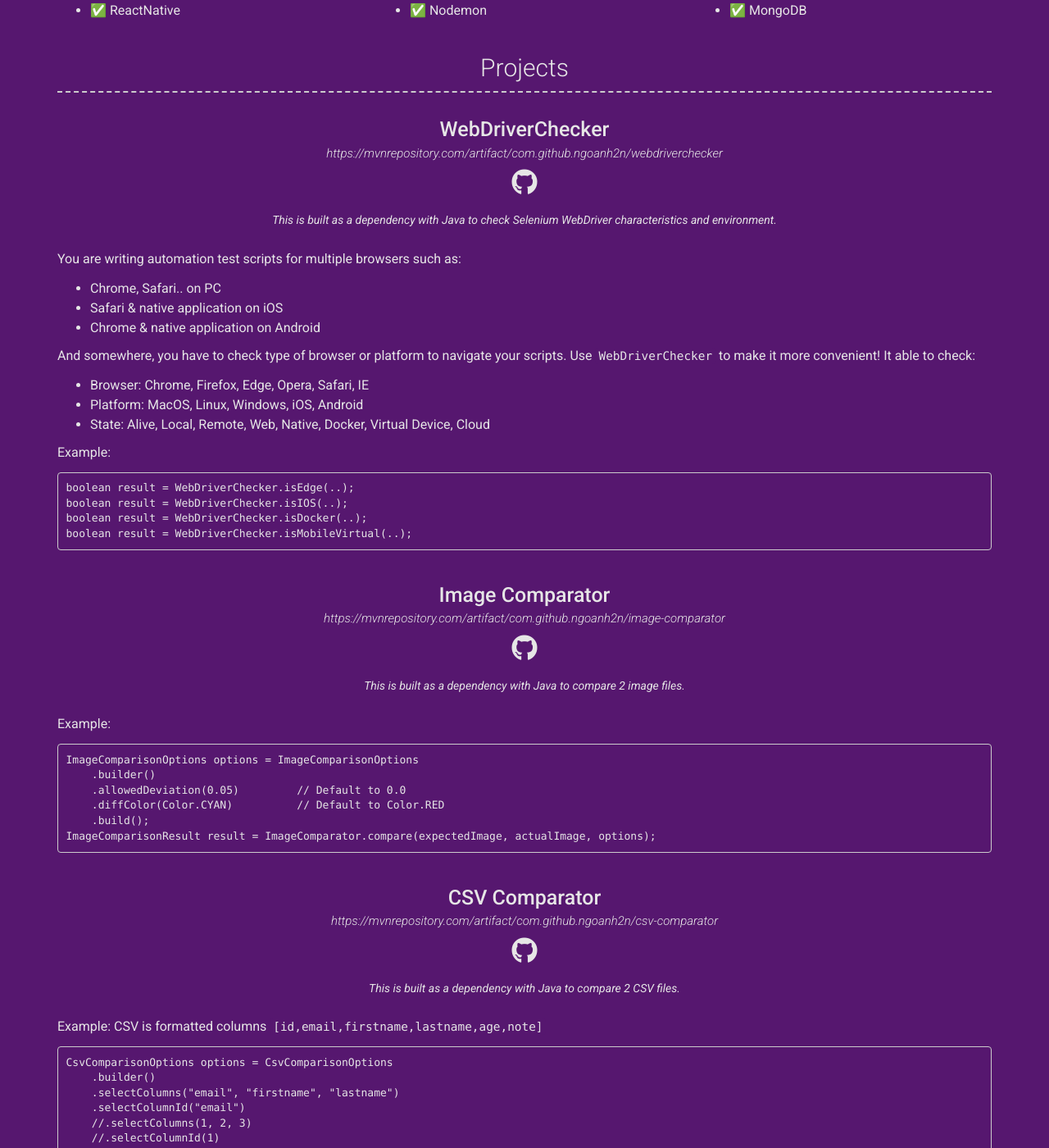
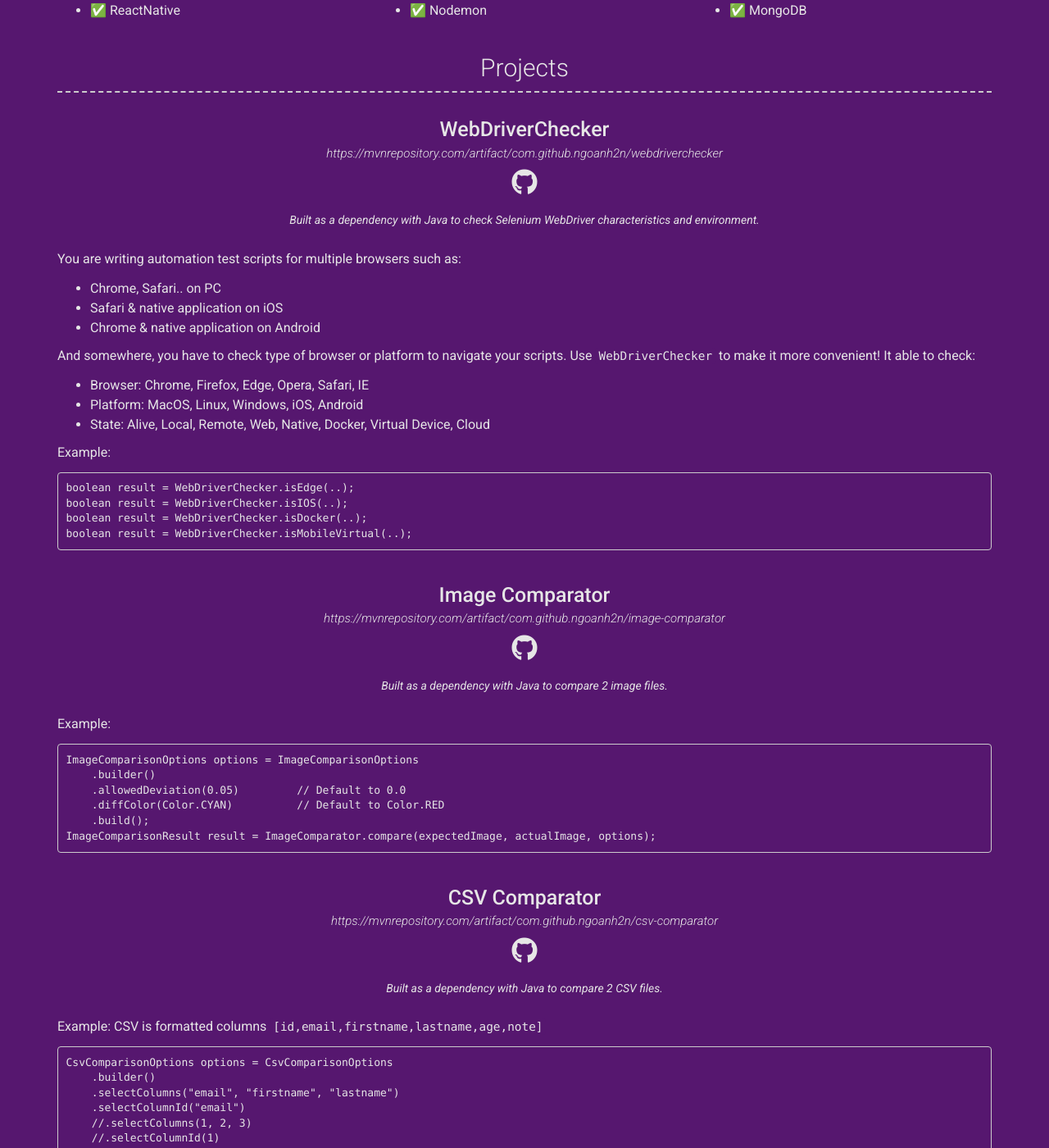
Before and after one commit to ngoanh2n/ngoanh2n.github.io, a Jekyll site: the page built from index.md, in a window 1280 px wide and 1400 px high, scrolled down 1294 px. Shown: the whole window at 82% size. Built offline with Jekyll 4.4.1, drawn with Linux system fonts in a browser that asks for light colours; nearby versions of some CDN libraries; a style sheet for code colours, icons or effects is not loaded.

Commit message:
[data] Project: Update quote

````diff
--- a/_data/projects.yml
+++ b/_data/projects.yml
@@ -2,7 +2,7 @@
   name: WebDriverChecker
   link: https://mvnrepository.com/artifact/com.github.ngoanh2n/webdriverchecker
   github: ngoanh2n/webdriverchecker
-  quote: This is built as a dependency with Java to check Selenium WebDriver characteristics and environment.
+  quote: Built as a dependency with Java to check Selenium WebDriver characteristics and environment.
   description: |
     You are writing automation test scripts for multiple browsers such as:
     - Chrome, Safari.. on PC
@@ -28,7 +28,7 @@
   name: Image Comparator
   link: https://mvnrepository.com/artifact/com.github.ngoanh2n/image-comparator
   github: ngoanh2n/image-comparator
-  quote: This is built as a dependency with Java to compare 2 image files.
+  quote: Built as a dependency with Java to compare 2 image files.
   description: |
     Example:
     ```java
@@ -44,7 +44,7 @@
   name: CSV Comparator
   link: https://mvnrepository.com/artifact/com.github.ngoanh2n/csv-comparator
   github: ngoanh2n/csv-comparator
-  quote: This is built as a dependency with Java to compare 2 CSV files.
+  quote: Built as a dependency with Java to compare 2 CSV files.
   description: |
     Example: CSV is formatted columns `[id,email,firstname,lastname,age,note]`
     ```
````
